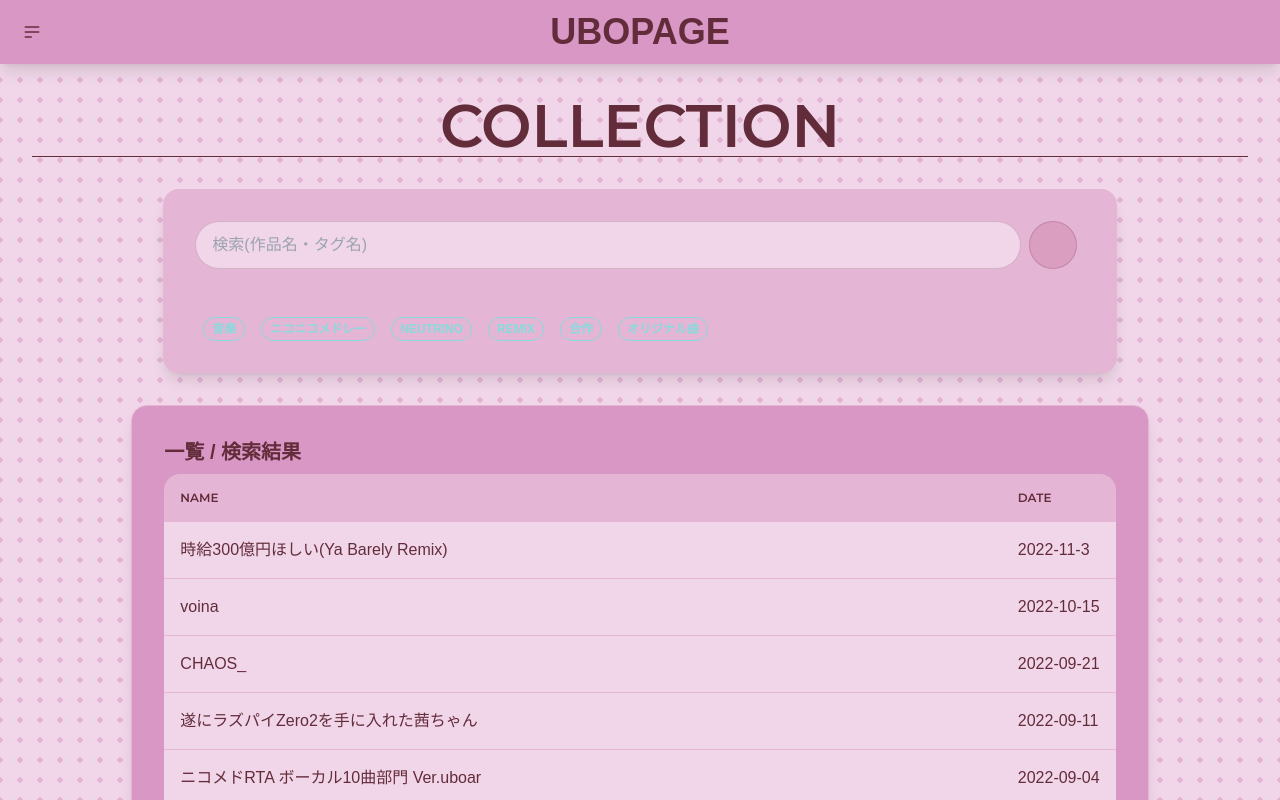
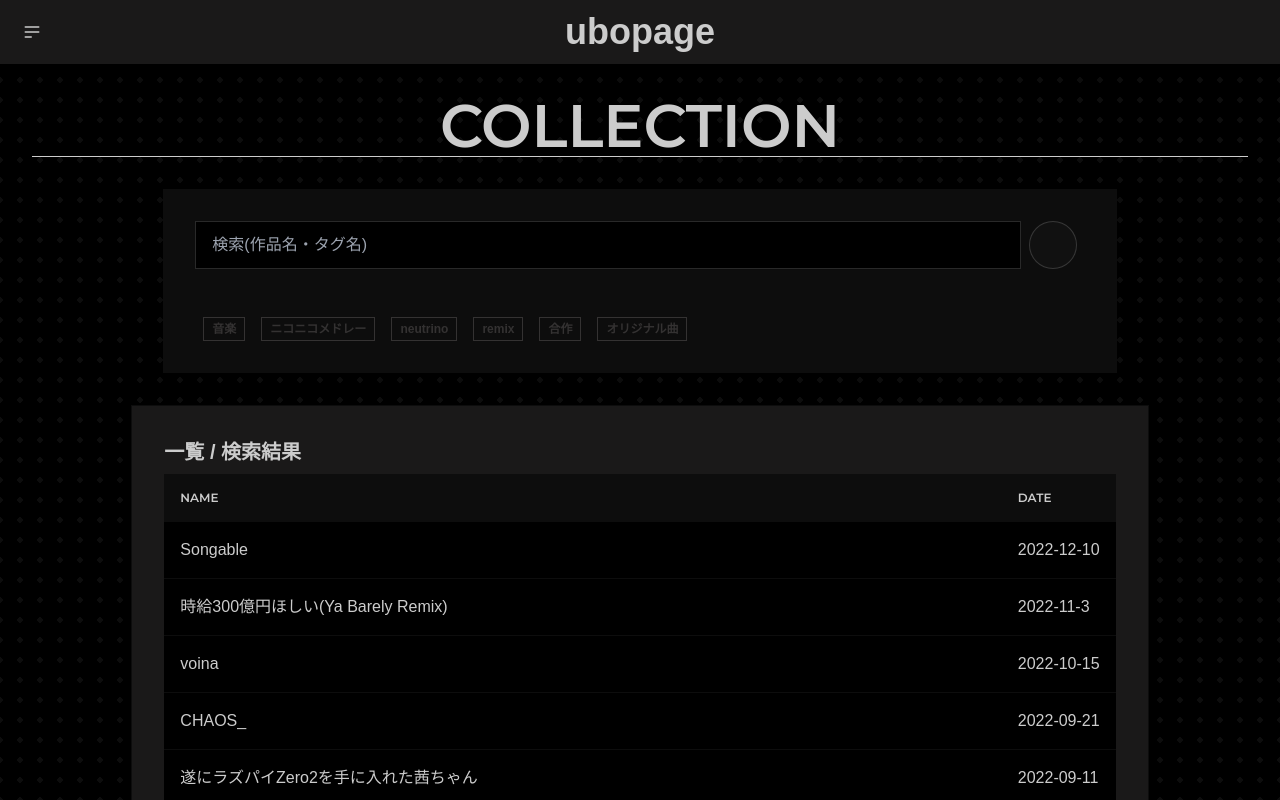
Before and after one commit to uboar/ubopage-next, a Vue app: page /collection in a window 1280 px wide. Shown: the top 800 px of the page. Built offline with nearby package versions, Linux system fonts and the light colour scheme; some icons are missing; a web font is replaced by a local one.

Commit message:
Songable

```diff
--- a/src/assets/collection.json
+++ b/src/assets/collection.json
@@ -1,4 +1,24 @@
 [
+    {
+        "name": "Songable",
+        "date": "2022-12-10",
+        "queryId": "songable",
+        "tag": [
+            "音楽",
+            "ニコニコメドレー",
+            "GUMI",
+            "VOCALOID",
+            "ニコニコメドレー投稿祭2022"
+        ],
+        "description": "きっと歌いやすいメドレー",
+        "nicoId": "sm41487334",
+        "contents": [
+            {
+                "songName": "Songable欲張りセット(歌詞、2mix、オフボーカル、ガイドボーカル入り)",
+                "download": "https://1drv.ms/u/s!Ah9aQE8ok168ljmu221VLKwBkK83?e=rJ1B86"
+            }
+        ]
+    },
     {
         "name": "時給300億円ほしい(Ya Barely Remix)",
         "date": "2022-11-3",
--- a/src/assets/headline.json
+++ b/src/assets/headline.json
@@ -1,8 +1,8 @@
 {
-    "title": "時給300億円ほしい四国めたん",
-    "nicoId": "sm41318593",
-    "nicoLink": "https://www.nicovideo.jp/watch/sm41318593",
-    "youtubeLink": "https://www.youtube.com/watch?v=4nJvQFRSx6c",
+    "title": "Songable",
+    "nicoId": "sm41487334",
+    "nicoLink": "https://www.nicovideo.jp/watch/sm41487334",
+    "youtubeLink": "https://youtu.be/FlEeVehmd5A",
     "infoDate": "2022/09/24",
     "info": "作品集のページを追加しました！後メタタグも多分整えられました"
 }
--- a/src/scripts/store.js
+++ b/src/scripts/store.js
@@ -1,6 +1,6 @@
 import { createStore } from "vuex";
 
-const generalTheme = "valentine"
+const generalTheme = "black"
 
 const store = createStore({
     state() {
```
